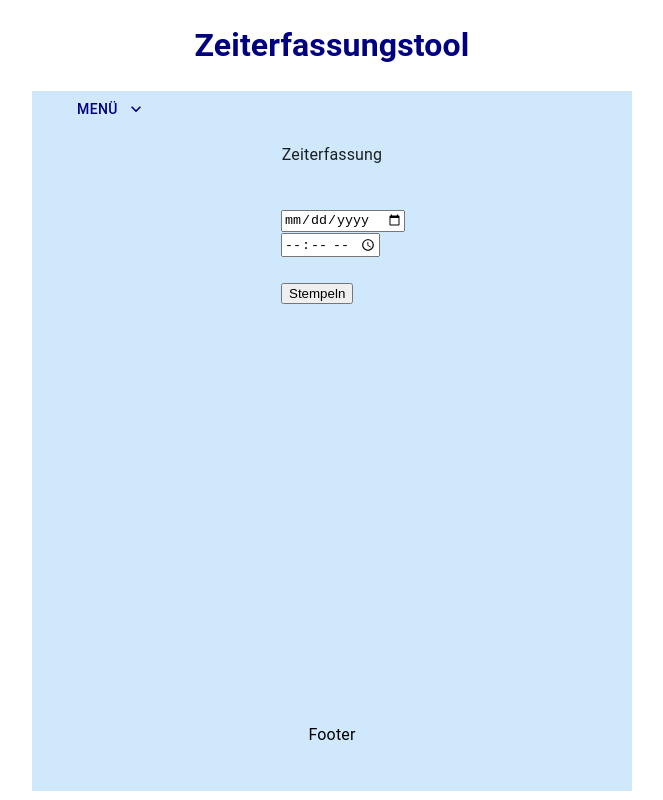
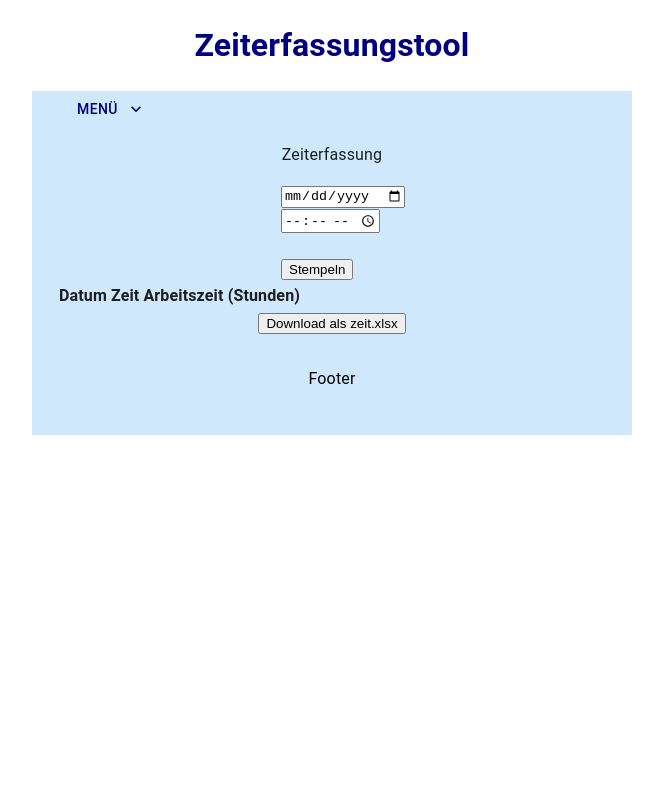
Before and after one commit to nmlkc/stempeluhr, a React (Create React App) app: page /zeiterfassung in a window 1280 px wide. Shown: the whole page, without its empty margins (308-971 px from the left). Built offline with nearby package versions, Linux system fonts and the light colour scheme.

Commit message:
Zeiterfassung

```diff
--- a/package.json
+++ b/package.json
@@ -14,7 +14,8 @@
     "react-dom": "^18.2.0",
     "react-router-dom": "^6.17.0",
     "react-scripts": "5.0.1",
-    "web-vitals": "^2.1.4"
+    "web-vitals": "^2.1.4",
+    "xlsx": "^0.18.5"
   },
   "scripts": {
     "start": "react-scripts start",
--- a/src/seiten/Zeiterfassung.js
+++ b/src/seiten/Zeiterfassung.js
@@ -3,46 +3,95 @@ import CssBaseline from '@mui/material/CssBaseline';
 import Container from '@mui/material/Container';
 import Navigation from '../container/Navigation/Navigation';
 import Footline from '../container/Footline/Footline';
-import './Zeiterfassung.css'
-
+import './Zeiterfassung.css';
+import * as XLSX from 'xlsx';
 
 function Zeiterfassung() {
+    const [entries, setEntries] = React.useState([]);
+
+    const handleSubmit = (e) => {
+        e.preventDefault();
+        const date = e.target.date.value;
+        const time = e.target.time.value;
+
+        const newEntries = [...entries, { date, time }];
+        const workedHoursList = calculateWorkedHours(newEntries);
+
+        const updatedEntries = newEntries.map((entry, index) => ({
+            ...entry,
+            workedHours: workedHoursList[index]
+        }));
+
+        setEntries(updatedEntries);
+    };
+
+    const handleDownload = () => {
+        const exportData = entries.map(entry => ({
+            Datum: entry.date,
+            Zeit: entry.time,
+            'Arbeitszeit (Stunden)': entry.workedHours || ''
+        }));
+        const ws = XLSX.utils.json_to_sheet(exportData);
+        const wb = XLSX.utils.book_new();
+        XLSX.utils.book_append_sheet(wb, ws, "Zeitdaten");
+        XLSX.writeFile(wb, 'zeit.xlsx');
+    };
+
+    const calculateWorkedHours = (entries) => {
+        return entries.reduce((acc, curr, index) => {
+            if (index % 2 !== 0 && entries[index - 1]) {
+                const start = new Date(`1970-01-01T${entries[index - 1].time}:00Z`);
+                const end = new Date(`1970-01-01T${curr.time}:00Z`);
+                const difference = (end - start) / (1000 * 60 * 60);
+                acc.push(difference.toFixed(2));
+            } else {
+                acc.push(null);
+            }
+            return acc;
+        }, []);
+    };
+
     return (
         <React.Fragment>
-        <CssBaseline />
-        <Container maxWidth="sm"sx={{ bgcolor: '#cfe8fc', height: 600 }}>
-            <Navigation />
+            <CssBaseline />
+            <Container maxWidth="sm" sx={{ bgcolor: '#cfe8fc', height: 'auto' }}>
+                <Navigation />
                 <p>Zeiterfassung</p>
-                <br/>
-                    <form>
-                        <label>
-
+                <form onSubmit={handleSubmit}>
+                    <label>
                         <input type="date" name='date' />
-                        <br/>
-
-                        <input type="time" name='time'/>
-                        <br/><br/>
-                        <input type="submit" value="Stempeln" onclick="buttonClicked()"/>
-                        <script>
-                            function buttonClicked() {
-                                alert('Button wurde geklickt!!')
-                            }
-                        </script>
-
-
-                        </label>
-
-                    </form>
-
+                        <br />
+                        <input type="time" name='time' />
+                        <br /><br />
+                        <input type="submit" value="Stempeln" />
+                    </label>
+                </form>
+                <table>
+                    <thead>
+                        <tr>
+                            <th>Datum</th>
+                            <th>Zeit</th>
+                            <th>Arbeitszeit (Stunden)</th>
+                        </tr>
+                    </thead>
+                    <tbody>
+                        {entries.map((entry, index) => (
+                            <tr key={index}>
+                                <td>{entry.date}</td>
+                                <td>{entry.time}</td>
+                                <td>{entry.workedHours || ''}</td>
+                            </tr>
+                        ))}
+                    </tbody>
+                </table>
+                <button onClick={handleDownload}>Download als zeit.xlsx</button>
             </Container>
 
-            <Container maxWidth="sm"sx={{ bgcolor: '#cfe8fc', height: 100 }}>
+            <Container maxWidth="sm" sx={{ bgcolor: '#cfe8fc', height: 100 }}>
                 <Footline />
             </Container>
         </React.Fragment>
     );
 }
 
-//Bei Zeile 15 zwischen die Container kommt der Seiteninhalt rein.
-
-export default Zeiterfassung
+export default Zeiterfassung;
```
Also changed, not shown: 1 other file (tests, documents, lock files or other folders).
